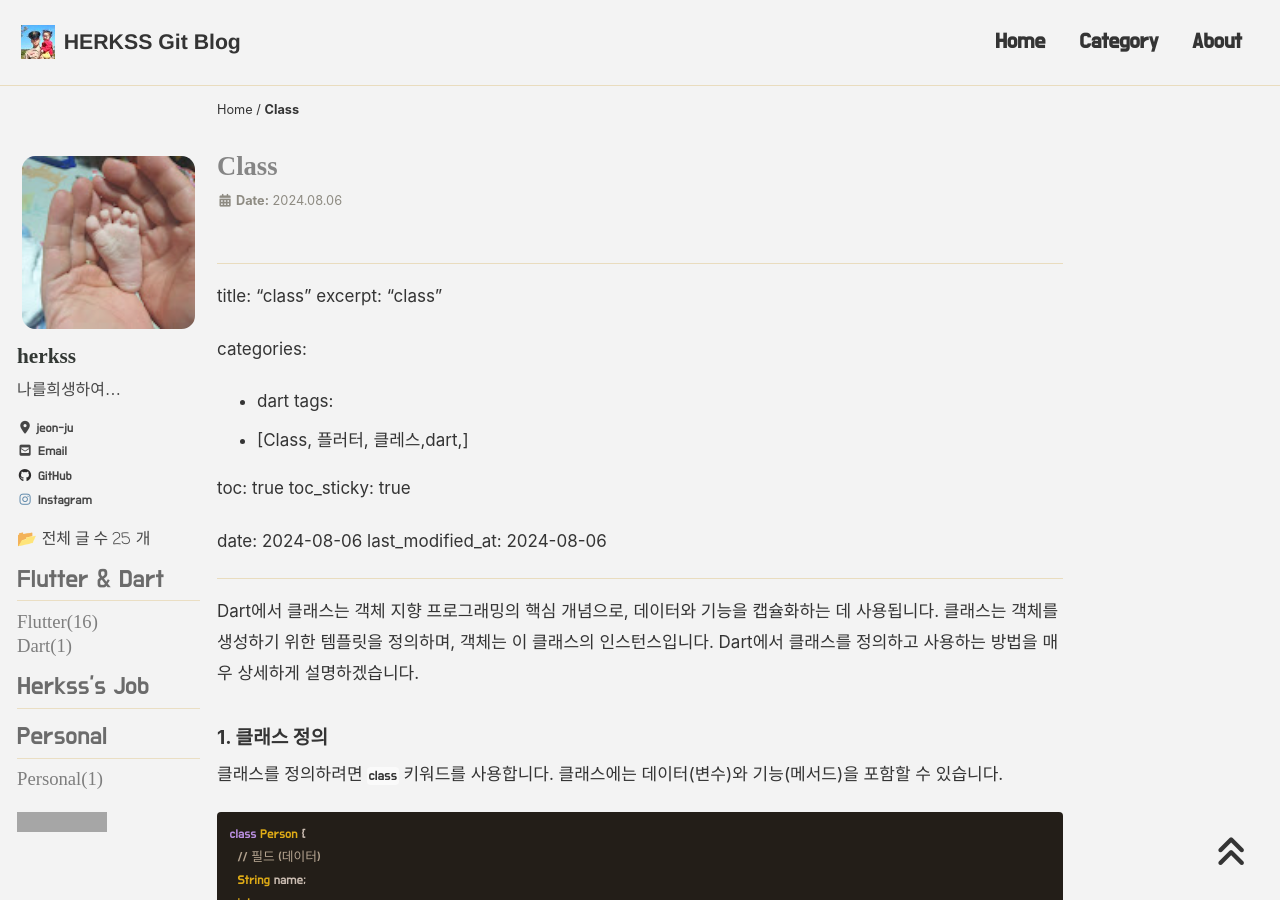
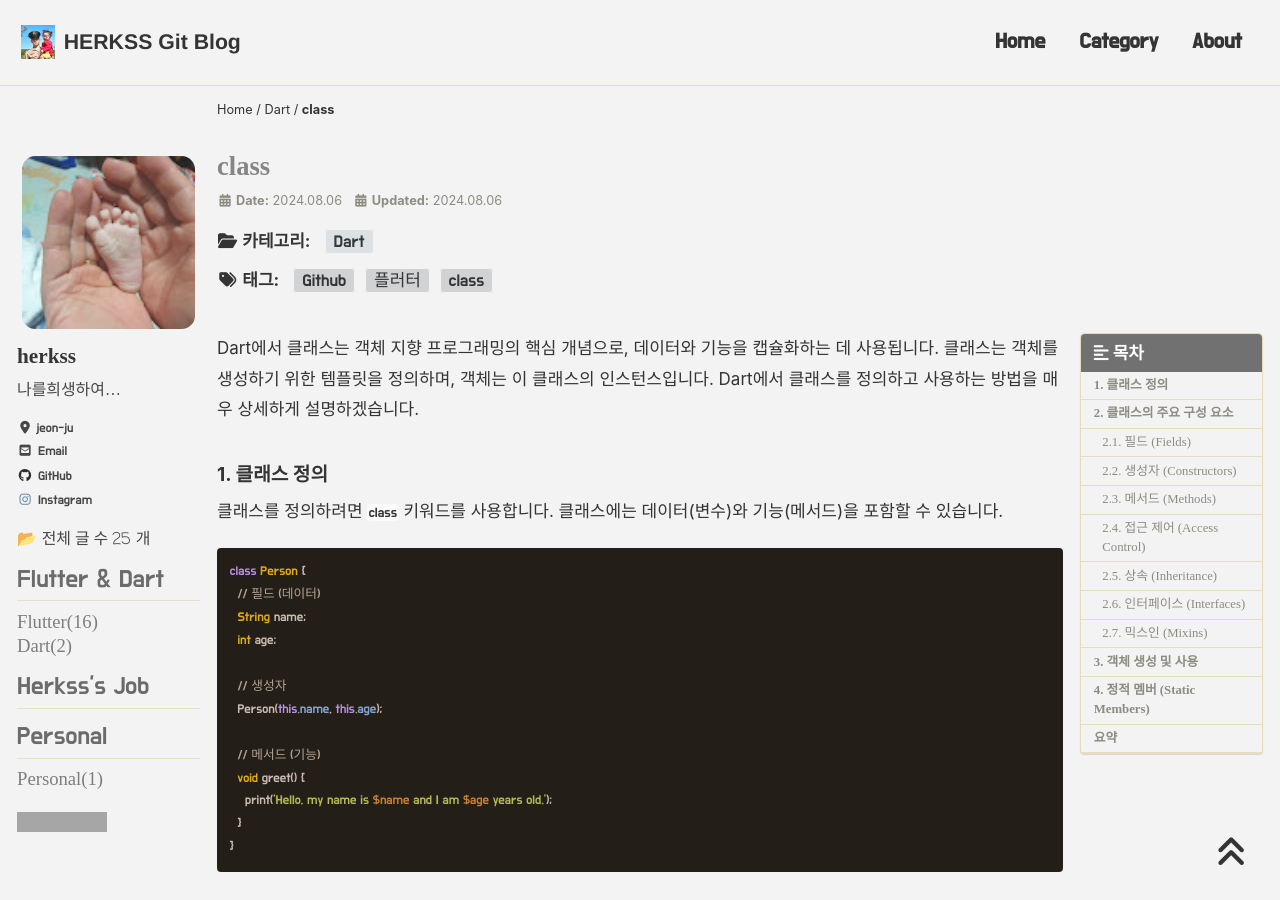
Before and after one commit to herkss/herkss.github.io, a Jekyll site: the page built from _posts/Flutter/2024-08-06-class.md, in a window 1280 px wide and 900 px high. Built offline with Jekyll 4.4.1, drawn with Linux system fonts in a browser that asks for light colours; cached includes are drawn as plain includes; nearby versions of some CDN libraries; some web fonts are replaced; comment, search, counter and statistics services are not loaded; some of the changed text lies outside the part shown; grey boxes are pictures that could not be loaded.

Commit message:
Update 2024-08-06-class.md

```diff
--- a/_posts/Flutter/2024-08-06-class.md
+++ b/_posts/Flutter/2024-08-06-class.md
@@ -1,12 +1,11 @@
-
 ---
 title:  "class"
 excerpt: "class"
 
 categories:
-  - dart
+  - Dart
 tags:
-  - [Class, 플러터, 클레스,dart,]
+  - [class, 플러터, Github, ]
 
 toc: true
 toc_sticky: true
```
